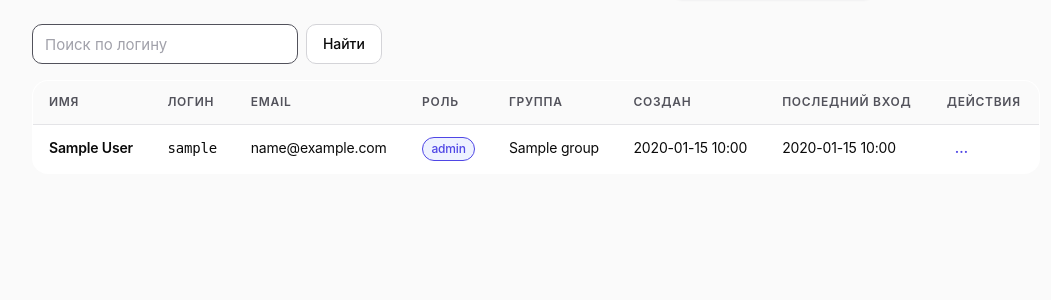
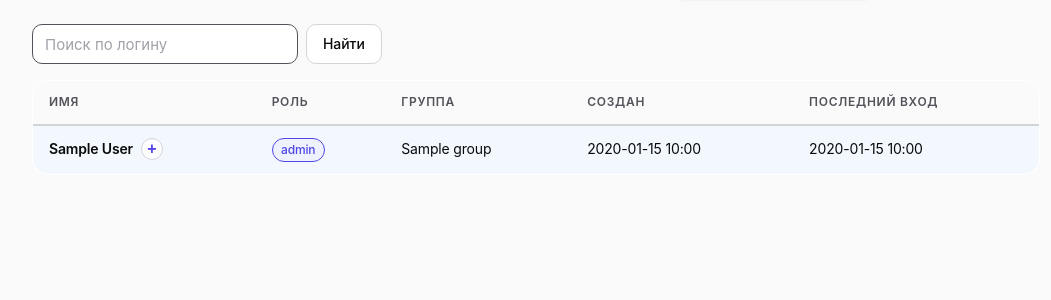
Before and after one commit to eliseiv/mail-agregator, a Python web app: template backend/app/templates/admin/users.html in a window 1280 px wide. Shown: the part 95-395 px from the top of the page, without its empty margins (104-1155 px from the left). Run offline with Jinja, Linux system fonts and the light colour scheme; the template is opened without the code that fills it: most values are stand-ins (such as "Sample title", 1, 10 or a date in 2020); some libraries are stand-ins or nearby versions.

Commit message:
feat(admin): group banding, move-to-group button, slimmer columns, group_id required for member

```diff
--- a/backend/app/admin/schemas.py
+++ b/backend/app/admin/schemas.py
@@ -97,8 +97,10 @@ class CreateUserRequest(BaseModel):
         # ADR-0019 §5: new leader auto-creates the group → group_id must be null.
         if self.role == "group_leader" and self.group_id is not None:
             raise ValueError("group_id must be null when role='group_leader'")
-        # FE-FIX round-2 #4: group_id is optional for group_member —
-        # super-admin can create a user without group and assign later.
+        # FE-FIX round-4 #4: group_id is required for group_member at creation
+        # time. Super-admin must pick a group; reassignment is via PATCH later.
+        if self.role == "group_member" and self.group_id is None:
+            raise ValueError("group_id is required when role='group_member'")
         return self
 
 
--- a/backend/app/static/css/main.css
+++ b/backend/app/static/css/main.css
@@ -1086,6 +1086,61 @@ a:hover { color: var(--color-primary-hover); text-decoration: underline; }
 .admin-users-table__row--system { color: var(--color-text-muted); }
 .admin-users-table__name { font-weight: 600; }
 .admin-users-table__muted { color: var(--color-text-muted); font-size: var(--font-size-xs); }
+
+/* Group banding (FE-FIX round-4 #2): users come pre-sorted by group; we
+   alternate two soft tints between groups so members of the same group
+   read as a visual block, with a thicker top border marking each group's
+   first row. The "no-group" bucket has a neutral tint of its own. */
+.admin-users-table__row--no-group {
+  background: var(--color-bg-subtle);
+}
+.admin-users-table__row--band-a {
+  background: rgba(34, 197, 94, 0.06);  /* soft green */
+}
+.admin-users-table__row--band-b {
+  background: rgba(59, 130, 246, 0.06); /* soft blue */
+}
+.admin-users-table__row--band-start > td {
+  border-top: 2px solid var(--color-border-strong);
+}
+.admin-users-table tbody tr.admin-users-table__row--band-a:hover,
+.admin-users-table tbody tr.admin-users-table__row--band-b:hover,
+.admin-users-table tbody tr.admin-users-table__row--no-group:hover {
+  filter: brightness(0.97);
+}
+
+/* Inline "+" button next to the user's name — opens the move-to-group
+   dialog (FE-FIX round-4 #3). Sized to align with the name baseline. */
+.admin-users-table__name-row {
+  display: inline-flex;
+  align-items: center;
+  gap: var(--space-2);
+}
+.admin-users-table__add-group {
+  appearance: none;
+  border: 1px solid var(--color-border-strong);
+  background: var(--color-bg);
+  color: var(--color-primary);
+  width: 22px;
+  height: 22px;
+  border-radius: 50%;
+  font-size: 16px;
+  line-height: 1;
+  font-weight: 700;
+  cursor: pointer;
+  display: inline-flex;
+  align-items: center;
+  justify-content: center;
+  padding: 0;
+}
+.admin-users-table__add-group:hover {
+  background: var(--color-primary-soft);
+  color: var(--color-primary-hover);
+}
+.admin-users-table__add-group:focus-visible {
+  outline: 2px solid var(--color-primary);
+  outline-offset: 2px;
+}
 
 /* Inline expand block inside the actions cell. Provides reset/delete + the
    nested mail-accounts list without taking a whole row when collapsed. */
--- a/backend/app/templates/admin/users.html
+++ b/backend/app/templates/admin/users.html
@@ -42,32 +42,61 @@
       <p>По вашему запросу пользователи не найдены.</p>
     </div>
   {% else %}
+    {# Group-banding (FE-FIX round-4 #2): users come pre-sorted by group_id
+       (NULLS FIRST) → leader-first → id. We toggle a band class on every
+       group transition so users of the same group share a background and
+       the boundary between groups is visible. The "ungrouped" bucket has
+       its own muted band.
+
+       Implementation note: Jinja's ``namespace`` is needed because regular
+       ``{% set %}`` inside a loop creates a new local scope each iteration
+       and the value won't carry over. #}
+    {% set band = namespace(prev_gid=None, idx=0, started=False) %}
     <div class="table-wrapper">
       <table class="admin-users-table">
         <thead>
           <tr>
             <th scope="col">Имя</th>
-            <th scope="col">Логин</th>
-            <th scope="col">Email</th>
             <th scope="col">Роль</th>
             <th scope="col">Группа</th>
             <th scope="col">Создан</th>
             <th scope="col">Последний вход</th>
-            <th scope="col" class="admin-users-table__actions-col">Действия</th>
           </tr>
         </thead>
         <tbody>
           {% for u in users %}
             {% set _is_super = u.role == 'super_admin' or u.is_admin %}
-            <tr class="admin-users-table__row {% if _is_super %}admin-users-table__row--system{% endif %}">
+            {% set _gid = u.group.id if u.group else 0 %}
+            {% set _gname = u.group.name if u.group else '' %}
+            {% if not band.started or _gid != band.prev_gid %}
+              {% set band.idx = 1 - band.idx %}
+              {% set band.prev_gid = _gid %}
+              {% set band.started = True %}
+              {% set _band_start = True %}
+            {% else %}
+              {% set _band_start = False %}
+            {% endif %}
+            <tr
+              class="admin-users-table__row
+                {% if _is_super %}admin-users-table__row--system{% endif %}
+                {% if _gid == 0 %}admin-users-table__row--no-group{% else %}admin-users-table__row--band-{{ 'a' if band.idx == 0 else 'b' }}{% endif %}
+                {% if _band_start %}admin-users-table__row--band-start{% endif %}"
+              data-group-id="{{ _gid }}">
               <td class="admin-users-table__name">
-                {{ m.effective_user_name(u) }}
-              </td>
-              <td class="admin-users-table__username">
-                <code>{{ u.username | e }}</code>
-              </td>
-              <td class="admin-users-table__email">
-                {% if u.email %}{{ u.email | e }}{% else %}<span class="admin-users-table__muted">&mdash;</span>{% endif %}
+                <div class="admin-users-table__name-row">
+                  <span class="admin-users-table__name-text">{{ m.effective_user_name(u) }}</span>
+                  {% if not _is_super %}
+                    <button
+                      type="button"
+                      class="admin-users-table__add-group"
+                      title="Перенести в другую группу"
+                      aria-label="Перенести {{ u.username | e }} в другую группу"
+                      data-admin-move-group
+                      data-user-id="{{ u.id }}"
+                      data-username="{{ u.username | e }}"
+                      data-current-gid="{{ _gid }}">+</button>
+                  {% endif %}
+                </div>
               </td>
               <td class="admin-users-table__role">
                 {% if u.role %}
@@ -80,9 +109,9 @@
               </td>
               <td class="admin-users-table__group">
                 {% if u.group %}
-                  {{ u.group.name | e }}
+                  {{ _gname | e }}
                 {% else %}
-                  <span class="admin-users-table__muted">&mdash;</span>
+                  <span class="admin-users-table__muted">без группы</span>
                 {% endif %}
               </td>
               <td class="admin-users-table__date">
@@ -93,62 +122,6 @@
                   {{ m.time_tag_short(u.last_login_at) }}
                 {% else %}
                   <span class="admin-users-table__muted">никогда</span>
-                {% endif %}
-              </td>
-              <td class="admin-users-table__actions">
-                {% if not _is_super %}
-                  <details class="admin-user-details">
-                    <summary class="admin-user-details__summary" aria-label="Действия с пользователем {{ u.username | e }}">…</summary>
-                    <div class="admin-user-details__body">
-                      {% if u.mail_accounts %}
-                        <h3 class="admin-user__sub">Email-аккаунты</h3>
-                        <ul class="admin-user__accounts">
-                          {% for ma in u.mail_accounts %}
-                            <li class="admin-user__account {% if not ma.is_active %}admin-user__account--disabled{% endif %}">
-                              <span class="admin-user__account-email">
-                                {% if ma.display_name %}
-                                  {{ ma.display_name | e }} <span class="admin-users-table__muted">&lt;{{ ma.email | e }}&gt;</span>
-                                {% else %}
-                                  {{ ma.email | e }}
-                                {% endif %}
-                              </span>
-                              <span class="admin-user__account-meta">
-                                {% if ma.last_synced_at %}
-                                  синхр. {{ m.time_tag_short(ma.last_synced_at) }}
-                                {% else %}
-                                  ни разу
-                                {% endif %}
-                              </span>
-                              {% if not ma.is_active %}
-                                <span class="admin-user__warn">ОТКЛЮЧЁН{% if ma.last_sync_error %}: {{ ma.last_sync_error | e }}{% endif %}</span>
-                              {% endif %}
-                            </li>
-                          {% endfor %}
-                        </ul>
-                      {% else %}
-                        <p class="admin-user__notice">Email-аккаунтов нет.</p>
-                      {% endif %}
-
-                      <div class="admin-user__actions">
-                        <form method="POST" action="/api/admin/users/{{ u.id }}/reset"
-                              class="inline-form" data-admin-reset-form
-                              data-confirm="Сбросить пароль пользователю {{ u.username | e }}? При следующем входе он должен будет задать новый пароль.">
-                          {{ m.csrf_input() }}
-                          <button type="submit" class="btn btn--secondary btn--small">Сбросить пароль</button>
-                        </form>
-
-                        <form method="POST" action="/api/admin/users/{{ u.id }}/delete"
-                              class="inline-form" data-admin-delete-form
-                              data-username="{{ u.username | e }}">
-                          {{ m.csrf_input() }}
-                          <input type="hidden" name="_method" value="DELETE">
-                          <button type="submit" class="btn btn--danger btn--small">Удалить</button>
-                        </form>
-                      </div>
-                    </div>
-                  </details>
-                {% else %}
-                  <span class="admin-users-table__muted">системный аккаунт</span>
                 {% endif %}
               </td>
             </tr>
```
Also changed, not shown: other parts of backend/app/templates/admin/users.html (+35 -3 lines), backend/app/admin/service.py (+5 -3 lines), backend/app/static/js/admin_users.js (+82 -2 lines).
